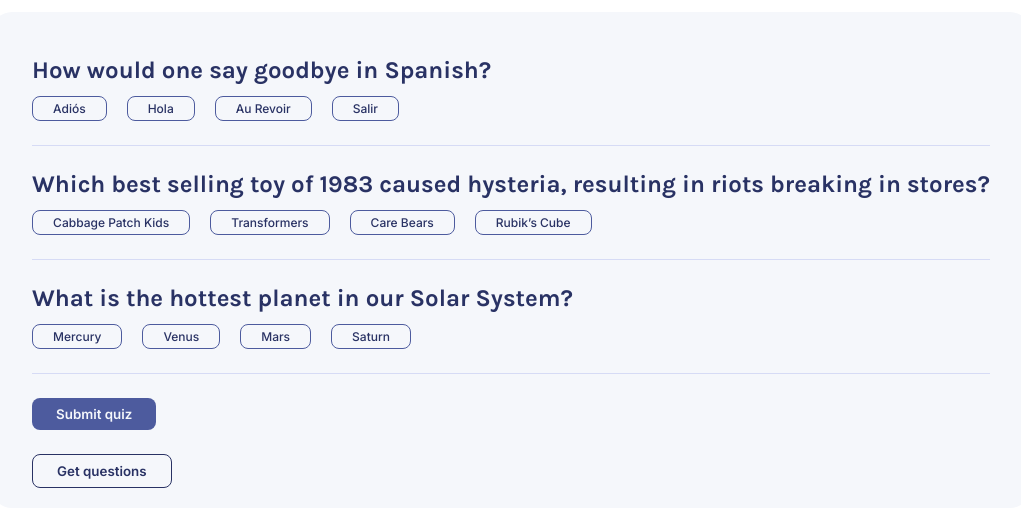
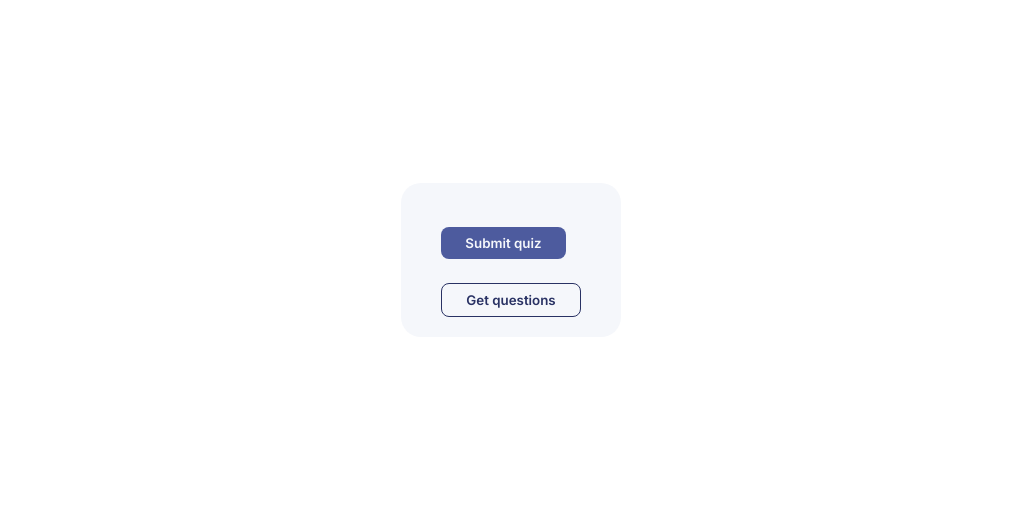
Before and after one commit to paulius-misevicius/trivia-game, a React (Vite) app: page / in a window 1280 px wide. Shown: the part 140-666 px from the top of the page, without its empty margins (129-1150 px from the left). Built offline with nearby package versions, Linux system fonts and the light colour scheme.

Commit message:
Add OTDB results rendering with correct answer shuffled

```diff
--- a/package.json
+++ b/package.json
@@ -10,6 +10,8 @@
     "preview": "vite preview"
   },
   "dependencies": {
+    "he": "^1.2.0",
+    "nanoid": "^5.1.11",
     "react": "^19.2.6",
     "react-dom": "^19.2.6"
   },
--- /dev/null
+++ b/src/Answer.jsx
@@ -0,0 +1,8 @@
+export default function Answer(props) {
+    return (
+        <>
+            <input type="radio" id={props.id} name={props.questionId} value={props.answer}></input>
+            <label htmlFor={props.id}>{props.answer}</label>
+        </>
+    )
+}
--- a/src/App.jsx
+++ b/src/App.jsx
@@ -1,8 +1,13 @@
 import { useState } from "react"
+import { nanoid } from "nanoid"
+import he from "he"
+import Question from "./Question.jsx"
 
 export default function App() {
 
   const [questions, setQuestions] = useState([])
+
+  const questionsToRender = questions.map(item => <Question key={item.id} id={item.id} title={item.question} answers={item.answers}/>)
 
   async function getQuestions() {
     try {
@@ -11,7 +16,17 @@
         throw new Error(`API error: ${response.status}`)
       }
       const data = await response.json()
-      setQuestions(data.results)
+      const updatedQuestions = data.results.map(item => {
+        const randomIndex = Math.floor(Math.random() * (data.results.length + 1))
+        const shuffledAnswers = [...item.incorrect_answers.slice(0, randomIndex), item.correct_answer, ...item.incorrect_answers.slice(randomIndex)]
+        return {
+          ...item,
+          id: nanoid(),
+          question: he.decode(item.question),
+          answers: shuffledAnswers.map(item => he.decode(item))
+        }
+      })
+      setQuestions(updatedQuestions)
     }
     catch (err) {
       console.log(err.message)
@@ -29,54 +44,7 @@
   return (
     <main>
       <form action={submitQuiz}>
-        <section className="question-component">
-          <h2 className="question-name">How would one say goodbye in Spanish?</h2>
-          <div className="question-answer-field">
-            <input type="radio" id="q-1-a-1" name="q-1" value="Adiós"></input>
-            <label htmlFor="q-1-a-1">Adiós</label>
-
-            <input type="radio" id="q-1-a-2" name="q-1" value="Hola"></input>
-            <label htmlFor="q-1-a-2">Hola</label>
-
-            <input type="radio" id="q-1-a-3" name="q-1" value="Au Revoir"></input>
-            <label htmlFor="q-1-a-3">Au Revoir</label>
-
-            <input type="radio" id="q-1-a-4" name="q-1" value="Salir"></input>
-            <label htmlFor="q-1-a-4">Salir</label>
-          </div>
-        </section>
-        <section className="question-component">
-          <h2 className="question-name">Which best selling toy of 1983 caused hysteria, resulting in riots breaking in stores?</h2>
-          <div className="question-answer-field">
-            <input type="radio" id="q-2-a-1" name="q-2" value="Cabbage Patch Kids"></input>
-            <label htmlFor="q-2-a-1">Cabbage Patch Kids</label>
-
-            <input type="radio" id="q-2-a-2" name="q-2" value="Transformers"></input>
-            <label htmlFor="q-2-a-2">Transformers</label>
-
-            <input type="radio" id="q-2-a-3" name="q-2" value="Care Bears"></input>
-            <label htmlFor="q-2-a-3">Care Bears</label>
-
-            <input type="radio" id="q-2-a-4" name="q-2" value="Rubik’s Cube"></input>
-            <label htmlFor="q-2-a-4">Rubik’s Cube</label>
-          </div>
-        </section>
-        <section className="question-component">
-          <h2 className="question-name">What is the hottest planet in our Solar System?</h2>
-          <div className="question-answer-field">
-            <input type="radio" id="q-3-a-1" name="q-3" value="Mercury"></input>
-            <label htmlFor="q-3-a-1">Mercury</label>
-
-            <input type="radio" id="q-3-a-2" name="q-3" value="Venus"></input>
-            <label htmlFor="q-3-a-2">Venus</label>
-
-            <input type="radio" id="q-3-a-3" name="q-3" value="Mars"></input>
-            <label htmlFor="q-3-a-3">Mars</label>
-
-            <input type="radio" id="q-3-a-4" name="q-3" value="Saturn"></input>
-            <label htmlFor="q-3-a-4">Saturn</label>
-          </div>
-        </section>
+        {questionsToRender}
         <button className="submit-btn">Submit quiz</button>
       </form>
       <button className="get-questions-btn" onClick={getQuestions}>Get questions</button>
--- /dev/null
+++ b/src/Question.jsx
@@ -0,0 +1,16 @@
+import Answer from "./Answer.jsx"
+import { nanoid } from "nanoid"
+
+export default function Question(props) {
+
+    const answersToRender = props.answers.map((item, index) => <Answer key={nanoid()} id={nanoid()} questionId={props.id} answer={props.answers[index]}/>)
+
+    return (
+        <section className="question-component">
+          <h2 className="question-name">{props.title}</h2>
+          <div className="question-answer-field">
+            {answersToRender}
+          </div>
+        </section>
+    )
+}
```
Also changed, not shown: 1 other file (tests, documents, lock files or other folders).
